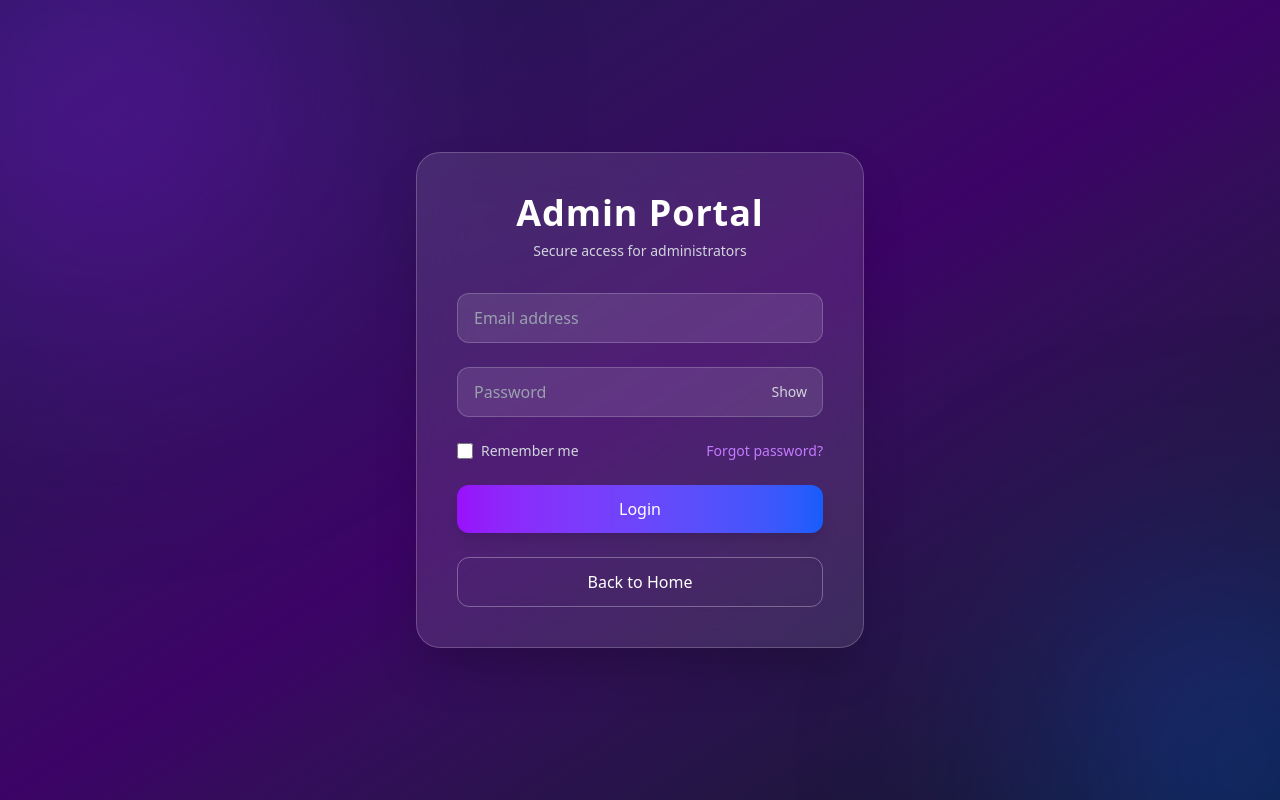
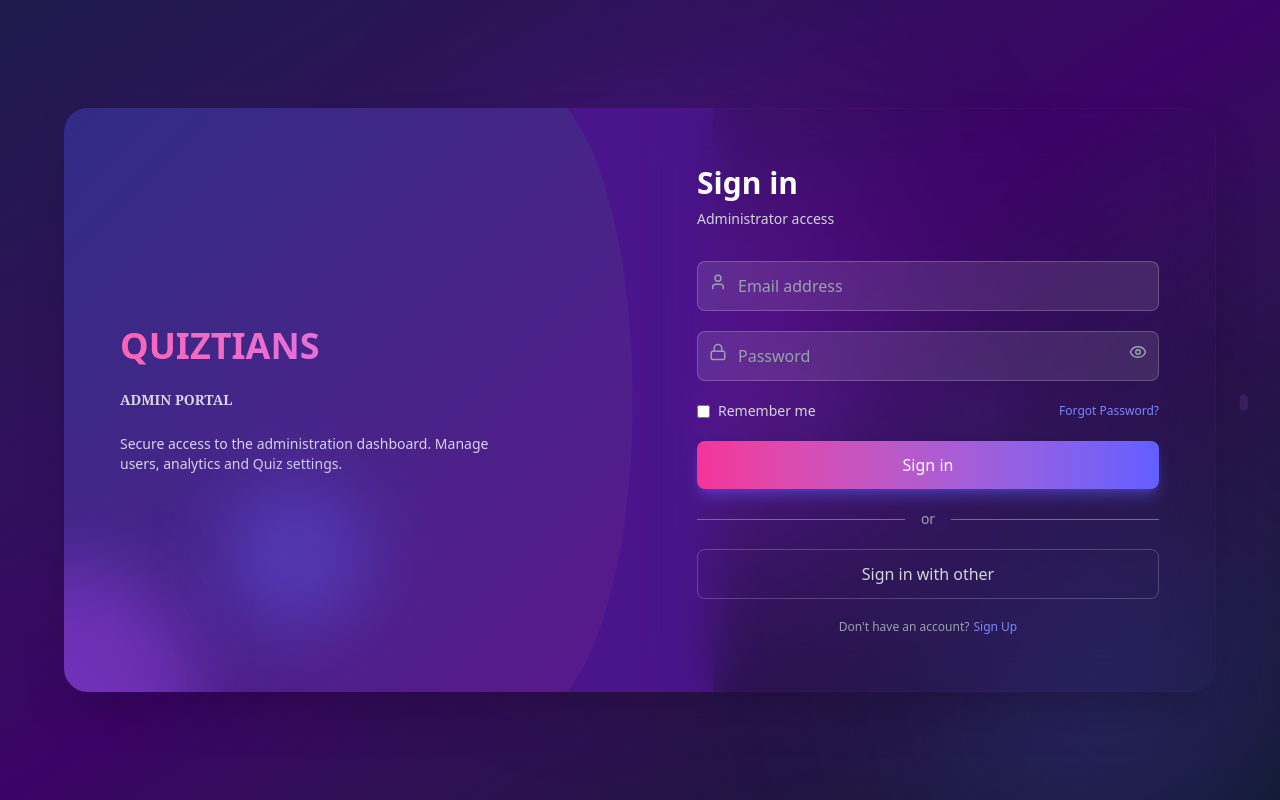
Before and after one commit to Santhoshfebi/Quiztians, a React (Vite) app: page /admin-login in a window 1280 px wide. Built offline with nearby package versions, Linux system fonts and the light colour scheme; no server answers.

Commit message:
admin login and add question logic

```diff
--- a/src/components/AdminBottomDock.jsx
+++ b/src/components/AdminBottomDock.jsx
@@ -68,7 +68,7 @@ export default function AdminBottomDock({ role }) {
                 transition-all group
                 ${
                   active
-                    ? `bg-gradient-to-r ${theme.accentGradient} text-white`
+                    ? `bg-linear-to-r ${theme.accentGradient} text-white`
                     : `${theme.textPrimary} hover:bg-white/10`
                 }
               `}
--- a/src/pages/AdminLogin.jsx
+++ b/src/pages/AdminLogin.jsx
@@ -1,30 +1,30 @@
 import { useState } from "react";
 import { useNavigate } from "react-router-dom";
+import { motion } from "framer-motion";
+import { User, Lock, Eye, EyeOff } from "lucide-react";
+import toast, { Toaster } from "react-hot-toast";
 import { supabase } from "../supabaseClient";
 
 export default function AdminLogin() {
+  const navigate = useNavigate();
+
   const [email, setEmail] = useState("");
   const [password, setPassword] = useState("");
   const [showPassword, setShowPassword] = useState(false);
+  const [rememberMe, setRememberMe] = useState(false);
   const [loading, setLoading] = useState(false);
-  const [rememberMe, setRememberMe] = useState(false);
-
-  const navigate = useNavigate();
+  const [loginSuccess, setLoginSuccess] = useState(false);
 
   const handleAdminLogin = async () => {
     if (!email || !password) {
-      alert("Please enter email and password");
+      toast.error("Please enter email and password");
       return;
     }
 
+    const loginToast = toast.loading("Signing in...");
     setLoading(true);
 
     try {
-      // Optional: set persistence
-      await supabase.auth.setSession({
-        persistSession: rememberMe,
-      });
-
       const { data, error } = await supabase.auth.signInWithPassword({
         email,
         password,
@@ -35,14 +35,20 @@ export default function AdminLogin() {
       const role = data.user?.user_metadata?.role;
 
       if (role !== "admin" && role !== "superadmin") {
-        alert("Access denied: Not an admin account");
+        toast.error("Access denied: Not an admin account", { id: loginToast });
         await supabase.auth.signOut();
         return;
       }
 
+      toast.success("Login successful!", { id: loginToast });
+
+      setLoginSuccess(true);
+
+      setTimeout(() => {
         navigate("/admin");
+      }, 1500);
     } catch (err) {
-      alert(err.message || "Login failed");
+      toast.error(err.message, { id: loginToast });
     } finally {
       setLoading(false);
     }
@@ -50,7 +56,7 @@ export default function AdminLogin() {
 
   const handleForgotPassword = async () => {
     if (!email) {
-      alert("Please enter your email first");
+      toast.error("Please enter your email first");
       return;
     }
 
@@ -59,107 +65,288 @@ export default function AdminLogin() {
     });
 
     if (error) {
-      alert(error.message);
+      toast.error(error.message);
     } else {
-      alert("Password reset link sent to your email");
+      toast.success("Password reset link sent to your email");
     }
   };
 
   return (
-  <div className="relative flex items-center justify-center min-h-screen bg-linear-to-br from-indigo-950 via-purple-950 to-slate-900 overflow-hidden">
+    <motion.div
+      initial={{ opacity: 0 }}
+      animate={{ opacity: 1 }}
+      transition={{ duration: 0.8 }}
+      className="min-h-screen flex items-center justify-center bg-linear-to-br from-indigo-950 via-purple-950 to-slate-900 p-6 relative overflow-hidden"
+    >
+      {/* TOAST */}
 
-    {/* Background Glow Effects */}
-<div className="absolute w-125 h-125 bg-purple-600/30 rounded-full blur-[120px] -top-40 -left-40" />
-<div className="absolute w-100 h-100 bg-blue-600/30 rounded-full blur-[120px] -bottom-40 -right-40" />
+      <Toaster
+        position="top-right"
+        toastOptions={{
+          duration: 4000,
+          style: {
+            background: "rgba(30,27,75,0.8)",
+            backdropFilter: "blur(10px)",
+            color: "#fff",
+            border: "1px solid rgba(255,255,255,0.1)",
+            borderRadius: "12px",
+          },
+        }}
+      />
 
-    <div className="relative w-full max-w-md p-10 rounded-3xl backdrop-blur-xl bg-white/10 border border-white/20 shadow-2xl">
+      {/* SUCCESS CHECKMARK ANIMATION */}
 
-      <h1 className="text-4xl font-extrabold text-center text-white tracking-wide mb-2">
-        Admin Portal
+      {loginSuccess && (
+        <motion.div
+          initial={{ opacity: 0 }}
+          animate={{ opacity: 1 }}
+          className="absolute inset-0 flex items-center justify-center bg-black/70 backdrop-blur-md z-50"
+        >
+          <motion.div
+            initial={{ scale: 0 }}
+            animate={{ scale: 1 }}
+            transition={{ type: "spring", stiffness: 200, damping: 15 }}
+            className="flex flex-col items-center"
+          >
+            <svg width="120" height="120" viewBox="0 0 120 120">
+              <motion.circle
+                cx="60"
+                cy="60"
+                r="50"
+                stroke="#22c55e"
+                strokeWidth="8"
+                fill="transparent"
+                strokeDasharray="314"
+                strokeDashoffset="314"
+                animate={{ strokeDashoffset: 0 }}
+                transition={{ duration: 0.6 }}
+              />
+
+              <motion.path
+                d="M35 65 L55 80 L85 40"
+                stroke="#22c55e"
+                strokeWidth="8"
+                fill="transparent"
+                strokeLinecap="round"
+                strokeLinejoin="round"
+                strokeDasharray="100"
+                strokeDashoffset="100"
+                animate={{ strokeDashoffset: 0 }}
+                transition={{ delay: 0.6, duration: 0.4 }}
+              />
+            </svg>
+
+            <motion.p
+              initial={{ opacity: 0, y: 10 }}
+              animate={{ opacity: 1, y: 0 }}
+              transition={{ delay: 1 }}
+              className="text-white text-lg font-semibold mt-4"
+            >
+              Login Successful
+            </motion.p>
+          </motion.div>
+        </motion.div>
+      )}
+
+      {/* FLOATING ORBS */}
+
+      <motion.div
+        className="absolute w-96 h-96 bg-purple-500/30 rounded-full blur-[120px]"
+        animate={{ y: [0, -40, 0], x: [0, 40, 0] }}
+        transition={{ duration: 12, repeat: Infinity }}
+      />
+
+      <motion.div
+        className="absolute w-72 h-72 bg-indigo-500/30 rounded-full blur-[120px] bottom-0 right-0"
+        animate={{ y: [0, 50, 0], x: [0, -30, 0] }}
+        transition={{ duration: 15, repeat: Infinity }}
+      />
+
+      {/* PARTICLES */}
+
+      {[...Array(25)].map((_, i) => (
+        <motion.div
+          key={i}
+          className="absolute w-2 h-4 bg-purple-400/40 rounded-full"
+          initial={{
+            x: Math.random() * window.innerWidth,
+            y: Math.random() * window.innerHeight,
+          }}
+          animate={{
+            y: ["0%", "100%"],
+            opacity: [0, 1, 0],
+          }}
+          transition={{
+            duration: 1 + Math.random() * 5,
+            repeat: Infinity,
+          }}
+        />
+      ))}
+
+      {/* MAIN CARD */}
+
+      <div className="relative w-full max-w-6xl grid md:grid-cols-2 rounded-3xl overflow-hidden shadow-2xl">
+        {/* LEFT PANEL */}
+
+        <motion.div
+          initial={{ x: -80, opacity: 0 }}
+          animate={{ x: 0, opacity: 1 }}
+          transition={{ duration: 0.8 }}
+          className="relative bg-linear-to-br from-indigo-900 to-purple-900 text-white p-14 flex flex-col justify-center"
+        >
+          <h1 className="text-2xl sm:text-4xl font-black mb-6 bg-linear-to-r from-pink-400 via-purple-400 to-indigo-400 bg-size-[200%_200%] bg-clip-text text-transparent animate-gradient">
+            QUIZTIANS
           </h1>
-      <p className="text-center text-gray-300 mb-8 text-sm">
-        Secure access for administrators
+
+          <h3 className="text-sm font-serif mb-6 opacity-80">ADMIN PORTAL</h3>
+
+          <p className="text-sm opacity-80 max-w-sm">
+            Secure access to the administration dashboard. Manage users,
+            analytics and Quiz settings.
           </p>
 
+          <div className="absolute w-64 h-64 bg-purple-500 rounded-full -bottom-32 -left-32 opacity-40 blur-2xl" />
+          <div className="absolute w-36 h-36 bg-indigo-500 rounded-full bottom-16 left-40 opacity-40 blur-2xl" />
+        </motion.div>
+
+        {/* WAVE DIVIDER */}
+
+        <div className="hidden md:block absolute left-1/2 top-0 h-full -translate-x-1/2">
+          <motion.svg
+            viewBox="0 0 200 800"
+            className="h-full"
+            initial={{ x: -60 }}
+            animate={{ x: 0 }}
+            transition={{ duration: 1 }}
+          >
+            <motion.path
+              d="M0 0C120 150 120 650 0 800L200 800L200 0Z"
+              fill="#4A148C"
+              initial={{ opacity: 0 }}
+              animate={{ opacity: 1 }}
+              transition={{ duration: 1.2 }}
+            />
+          </motion.svg>
+        </div>
+
+        {/* RIGHT PANEL */}
+
+        <motion.div
+          initial={{ x: 80, opacity: 0 }}
+          animate={{ x: 0, opacity: 1 }}
+          transition={{ duration: 0.8 }}
+          className="bg-black-900/10 backdrop-blur-xl border border-purple-900/20 p-14 flex flex-col justify-center"
+        >
+          <h2 className="text-3xl font-bold text-white mb-2">Sign in</h2>
+
+          <p className="text-gray-300 text-sm mb-8">Administrator access</p>
+
           <form
-        className="space-y-6"
+            className="space-y-5"
             onSubmit={(e) => {
               e.preventDefault();
               handleAdminLogin();
             }}
           >
-        {/* Email */}
+            {/* EMAIL */}
+
             <div className="relative">
+              <User size={18} className="absolute left-3 top-3 text-gray-400" />
+
               <input
                 type="email"
+                placeholder="Email address"
                 value={email}
                 onChange={(e) => setEmail(e.target.value)}
-            placeholder="Email address"
-            required
-            className="w-full px-4 py-3 rounded-xl bg-white/10 border border-white/20 text-white placeholder-gray-400 focus:outline-none focus:ring-2 focus:ring-purple-500 transition-all"
+                className="w-full pl-10 pr-4 py-3 rounded-lg bg-white/10 border border-white/20 text-white placeholder-gray-400 focus:outline-none focus:ring-2 focus:ring-indigo-500"
               />
             </div>
 
-        {/* Password */}
+            {/* PASSWORD */}
+
             <div className="relative">
+              <Lock size={18} className="absolute left-3 top-3 text-gray-400" />
+
               <input
                 type={showPassword ? "text" : "password"}
+                placeholder="Password"
                 value={password}
                 onChange={(e) => setPassword(e.target.value)}
-            placeholder="Password"
-            required
-            className="w-full px-4 py-3 rounded-xl bg-white/10 border border-white/20 text-white placeholder-gray-400 focus:outline-none focus:ring-2 focus:ring-purple-500 transition-all"
+                className="w-full pl-10 pr-12 py-3 rounded-lg bg-white/10 border border-white/20 text-white placeholder-gray-400 focus:outline-none focus:ring-2 focus:ring-indigo-500"
               />
 
               <button
                 type="button"
                 onClick={() => setShowPassword(!showPassword)}
-            className="absolute right-4 top-1/2 -translate-y-1/2 text-sm text-gray-300 hover:text-white transition"
+                className="absolute right-3 top-3 text-gray-400"
               >
-            {showPassword ? "Hide" : "Show"}
+                {showPassword ? <EyeOff size={18} /> : <Eye size={18} />}
               </button>
             </div>
 
-        {/* Remember + Forgot */}
-        <div className="flex items-center justify-between text-sm text-gray-300">
-          <label className="flex items-center space-x-2 cursor-pointer">
+            {/* REMEMBER + FORGOT */}
+
+            <div className="flex items-center justify-between text-sm">
+              <label className="flex items-center gap-2 text-gray-300">
                 <input
                   type="checkbox"
                   checked={rememberMe}
                   onChange={(e) => setRememberMe(e.target.checked)}
-              className="w-4 h-4 accent-purple-500"
                 />
-            <span>Remember me</span>
+                Remember me
               </label>
 
               <button
                 type="button"
                 onClick={handleForgotPassword}
-            className="text-purple-400 hover:text-purple-300 transition"
+                className="text-indigo-400 text-xs hover:underline"
               >
-            Forgot password?
+                Forgot Password?
               </button>
             </div>
 
-        {/* Login Button */}
+            {/* LOGIN BUTTON */}
+
             <button
               type="submit"
               disabled={loading}
-          className="w-full py-3 rounded-xl font-semibold text-white bg-linear-to-r from-purple-600 to-blue-600 hover:from-blue-600 hover:to-purple-600 transition-all duration-300 shadow-lg hover:shadow-purple-700/40 disabled:opacity-60 disabled:cursor-not-allowed"
+              className="w-full py-3 rounded-lg font-semibold text-white bg-linear-to-r from-pink-500 to-indigo-500 shadow-lg shadow-indigo-500/40 hover:shadow-pink-500/50 hover:scale-[1.02] transition-all duration-300"
             >
-          {loading ? "Logging in..." : "Login"}
+              {loading ? "Signing in..." : "Sign in"}
             </button>
 
-        {/* Back */}
+            {/* DIVIDER */}
+
+            <div className="flex items-center gap-4 text-gray-400 text-sm">
+              <div className="flex-1 h-px bg-gray-500" />
+              or
+              <div className="flex-1 h-px bg-gray-500" />
+            </div>
+
+            {/* OTHER LOGIN */}
+
             <button
               type="button"
+              className="w-full py-3 border border-white/20 rounded-lg text-gray-300 hover:bg-white/10 transition"
+            >
+              Sign in with other
+            </button>
+
+            <p className="text-xs text-center text-gray-400">
+              Don't have an account?
+              <span className="text-indigo-400 ml-1 cursor-pointer">
+                Sign Up
+              </span>
+            </p>
+          </form>
+          {/* <button
             onClick={() => navigate("/")}
-          className="w-full py-3 rounded-xl border border-white/30 text-white hover:bg-white/10 transition"
+            className="rounded-2xl font-bold bg-linear-to-r from-pink-500 via-purple-600 to-indigo-600 shadow-xl hover:scale-105 transition"
           >
-          Back to Home
-        </button>
-      </form>
+            Back to landing
+          </button> */}
+        </motion.div>
       </div>
-  </div>
+    </motion.div>
   );
 }
```
Also changed, not shown: src/pages/AddQuestions.jsx (+35 -44 lines), src/pages/EditQuestions.jsx (+89 -48 lines), src/pages/ResetPassword.jsx (+42 -20 lines), 1 other file (tests, documents, lock files or other folders). Lines whose indentation alone changed are shown as unchanged.
